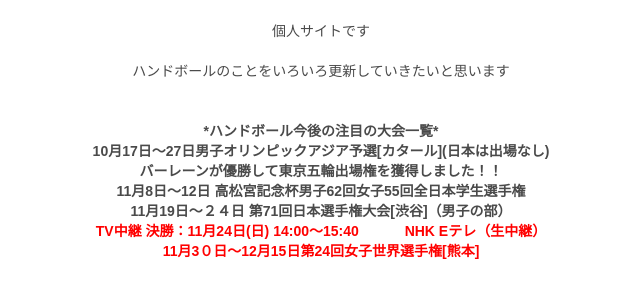
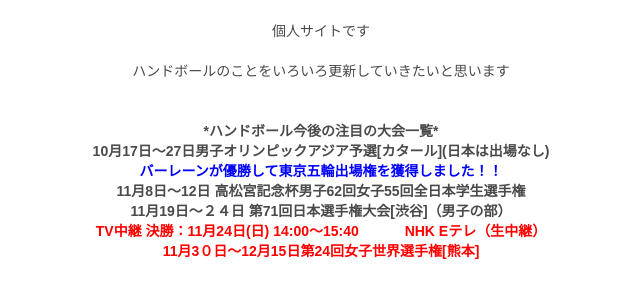
Before and after one commit to piko0305/SpreadSkyPlay, a plain HTML site: page index.html in a window 1280 px wide. Shown: the whole page, without its empty margins (319-959 px from the left). Drawn offline with Linux system fonts and the light colour scheme.

Commit message:
Update hand.css

```diff
--- a/hand.css
+++ b/hand.css
@@ -22,3 +22,7 @@ header{
 body{
   text-align:center;
 }
+
+.barlen{
+  color:blue;
+}
```
